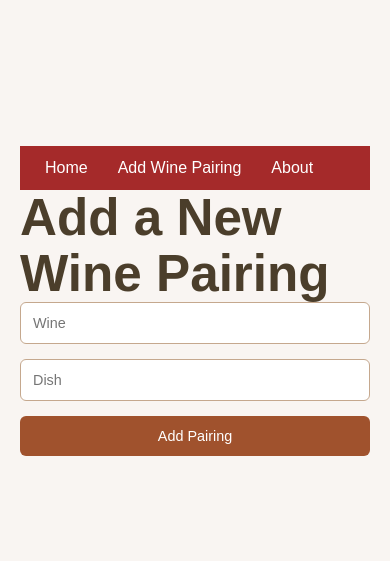
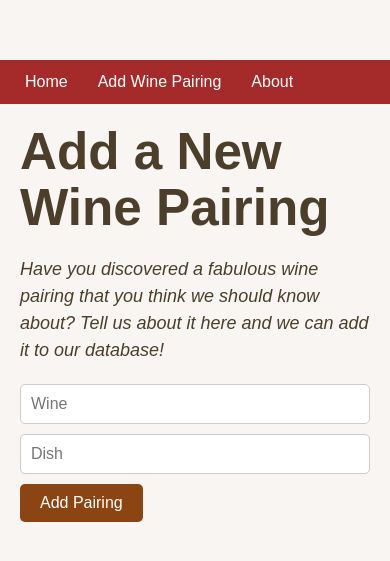
Before and after one commit to PamelaTerrell/PairingYourWineFront, a React (Vite) app: page /add in a window 390 px wide. Shown: the part 121-682 px from the top of the page. Built offline with nearby package versions, Linux system fonts and the light colour scheme.

Commit message:
paringsInstructions

```diff
--- a/src/pages/AddWinePairing.css
+++ b/src/pages/AddWinePairing.css
@@ -1,99 +1,56 @@
-/* General Reset */
-* {
-    margin: 0;
-    padding: 0;
-    box-sizing: border-box;
+/* AddWinePairing.css */
+
+/* General styling for the Add Wine Pairing page */
+.add-wine-pairing {
+    padding: 20px;
+    font-family: 'Arial', sans-serif;
   }
 
-  /* Body and Page Layout */
-  body {
-    font-family: Arial, sans-serif;
-    background-color: #f9f5f2; /* Light beige background */
-    color: #4b3e2b; /* Dark brown text color */
-    display: flex;
-    justify-content: center;
-    align-items: center;
-    height: 100vh;
-    padding: 20px;
-  }
-
-  /* Main container */
-  .add-wine-container {
-    background-color: #fff8f0; /* Soft off-white background */
-    border-radius: 8px;
-    box-shadow: 0 4px 8px rgba(0, 0, 0, 0.1);
-    padding: 30px;
-    width: 100%;
-    max-width: 500px;
-  }
-
-  /* Page Title */
-  .add-wine-container h1 {
-    text-align: center;
-    font-size: 1.8rem;
-    color: #4b3e2b;
+  h1 {
+    font-size: 2em;
     margin-bottom: 20px;
   }
 
-  /* Form elements */
-  form {
-    display: flex;
-    flex-direction: column;
-    gap: 15px;
+  .info-text {
+    font-size: 18px;
+    font-style: italic;
+    margin-bottom: 20px;
   }
 
-  input[type="text"] {
-    padding: 12px;
-    border: 1px solid #c5a88e; /* Light brown border */
-    border-radius: 6px;
-    font-size: 1rem;
-    color: #4b3e2b;
-    background-color: #fff;
-    transition: border-color 0.3s;
+  /* Form styling */
+  .wine-form {
+    max-width: 600px;
+    margin: 0 auto;
   }
 
-  input[type="text"]:focus {
-    border-color: #a0522d; /* Darker brown on focus */
-    outline: none;
+  .input-field {
+    padding: 10px;
+    font-size: 16px;
+    margin-bottom: 10px;
+    border-radius: 5px;
+    border: 1px solid #ccc;
+    width: 100%;
   }
 
-  button[type="submit"] {
-    background-color: #a0522d; /* Dark brown background */
+  .submit-btn {
+    padding: 10px 20px;
+    font-size: 16px;
+    background-color: #8b4513; /* Brown color */
     color: white;
-    padding: 12px;
     border: none;
-    border-radius: 6px;
-    font-size: 1rem;
+    border-radius: 5px;
     cursor: pointer;
-    transition: background-color 0.3s;
   }
 
-  button[type="submit"]:hover {
-    background-color: #8b4513; /* Lighter brown on hover */
+  /* Success and Error messages */
+  .success-message {
+    color: green;
+    font-size: 18px;
+    margin-top: 20px;
   }
 
-  /* Error message styling */
-  .error {
+  .error-message {
     color: red;
-    font-size: 0.9rem;
-    text-align: center;
+    font-size: 18px;
+    margin-top: 20px;
   }
-
-  /* Responsive design */
-  @media (max-width: 600px) {
-    .add-wine-container {
-      padding: 20px;
-    }
-
-    .add-wine-container h1 {
-      font-size: 1.5rem;
-    }
-
-    input[type="text"] {
-      font-size: 0.9rem;
-    }
-
-    button[type="submit"] {
-      font-size: 0.9rem;
-    }
-  }
--- a/src/pages/AddWinePairing.jsx
+++ b/src/pages/AddWinePairing.jsx
@@ -1,18 +1,25 @@
 import React, { useState } from 'react';
-import './AddWinePairing.css';
+import './AddWinePairing.css'; // Import the CSS file
 
 const AddWinePairing = () => {
   const [wine, setWine] = useState('');
   const [dish, setDish] = useState('');
+  const [message, setMessage] = useState('');
+  const [error, setError] = useState('');
 
+  // Handle form submission to add a new pairing
   const handleSubmit = async (e) => {
     e.preventDefault();
+
     const newPairing = { wine, dish };
-    console.log(newPairing)
+
+    // Send POST request to the backend to create a new pairing
     try {
       const response = await fetch('http://localhost:5000/api/pairings', {
         method: 'POST',
-        headers: { 'Content-Type': 'application/json' },
+        headers: {
+          'Content-Type': 'application/json',
+        },
         body: JSON.stringify(newPairing),
       });
 
@@ -21,32 +28,47 @@
       }
 
       const data = await response.json();
-      console.log('Pairing added:', data);
       setWine('');
       setDish('');
+      setMessage('Your wine pairing has been added successfully!');
+      setError('');
     } catch (err) {
-      console.error('Error adding pairing:', err);
+      setError('There was an issue adding your wine pairing. Please try again.');
+      setMessage('');
     }
   };
 
   return (
-    <div>
+    <div className="add-wine-pairing">
       <h1>Add a New Wine Pairing</h1>
-      <form onSubmit={handleSubmit}>
+
+      <p className="info-text">
+        Have you discovered a fabulous wine pairing that you think we should know about?
+        Tell us about it here and we can add it to our database!
+      </p>
+
+      <form onSubmit={handleSubmit} className="wine-form">
         <input
           type="text"
           placeholder="Wine"
           value={wine}
           onChange={(e) => setWine(e.target.value)}
+          className="input-field"
         />
         <input
           type="text"
           placeholder="Dish"
           value={dish}
           onChange={(e) => setDish(e.target.value)}
+          className="input-field"
         />
-        <button type="submit">Add Pairing</button>
+        <button type="submit" className="submit-btn">
+          Add Pairing
+        </button>
       </form>
+
+      {message && <p className="success-message">{message}</p>}
+      {error && <p className="error-message">{error}</p>}
     </div>
   );
 };
--- a/src/pages/Home.jsx
+++ b/src/pages/Home.jsx
@@ -1,4 +1,5 @@
 import React, { useState } from 'react';
+//import wineGlassImage from '../assets/wineglass.jpeg';
 
 const Home = () => {
   // State to store the selected dish and wine pairing result
@@ -32,8 +33,12 @@
 
   return (
     <div style={{ padding: '20px', fontFamily: 'Arial, sans-serif' }}>
-      <h1>Wine Pairing Finder</h1>
-      <p>Enter a dish to get the best wine pairing.</p>
+      <h1>Welcome to The Wine Pairing App</h1>
+      <p>
+        Discover the perfect wine pairing for your favorite dishes.
+      </p>
+
+
 
       <form onSubmit={handleSubmit}>
         <input
@@ -71,7 +76,12 @@
           <h3>Wine Pairing for {dish}:</h3>
           <p>{wine}</p>
         </div>
+
+
+
       )}
+
+
 
       {error && (
         <div style={{ marginTop: '20px', color: 'red', fontSize: '16px' }}>
```
Also changed, not shown: src/assets/wineglass.jpg (added).
